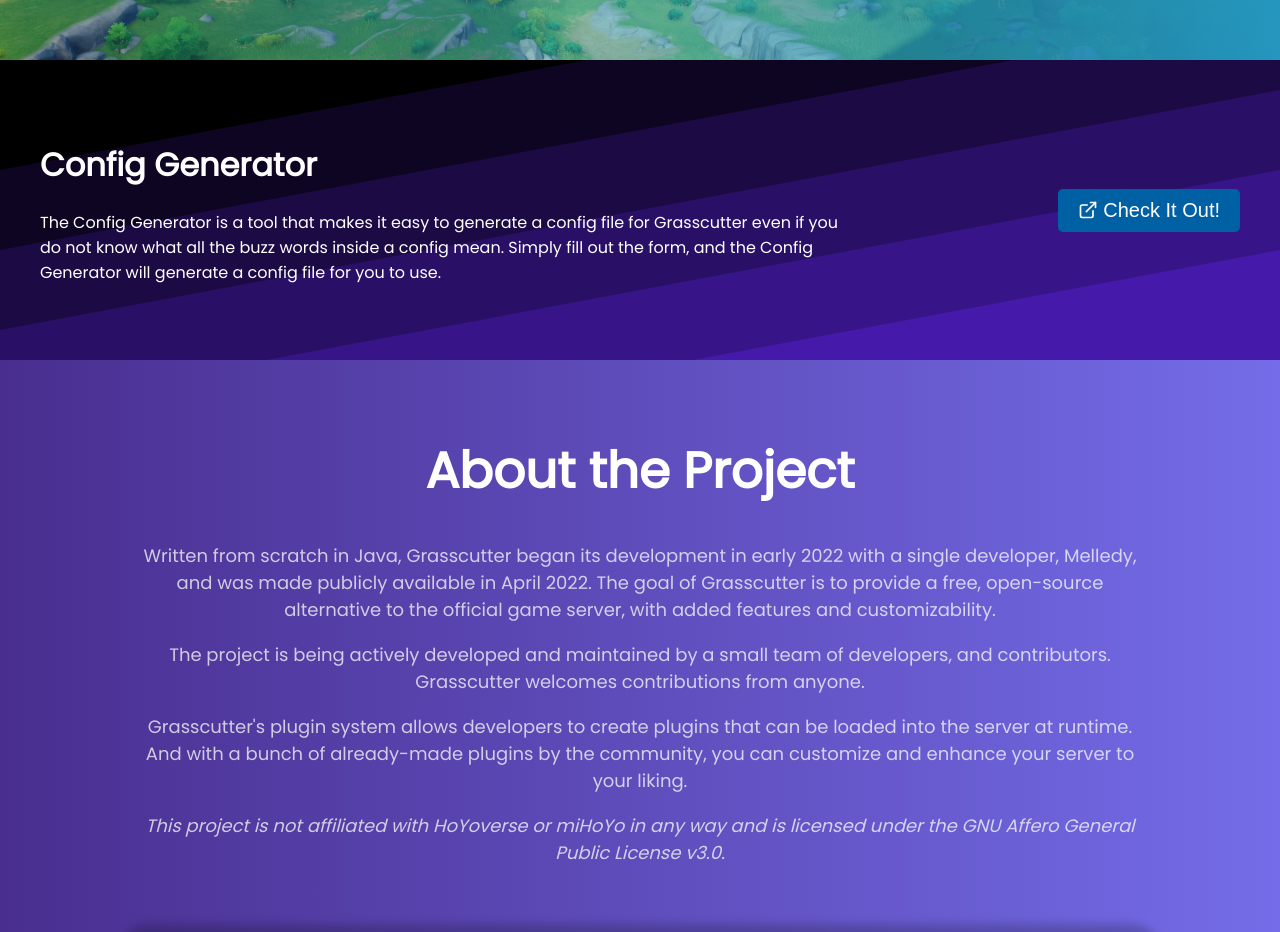
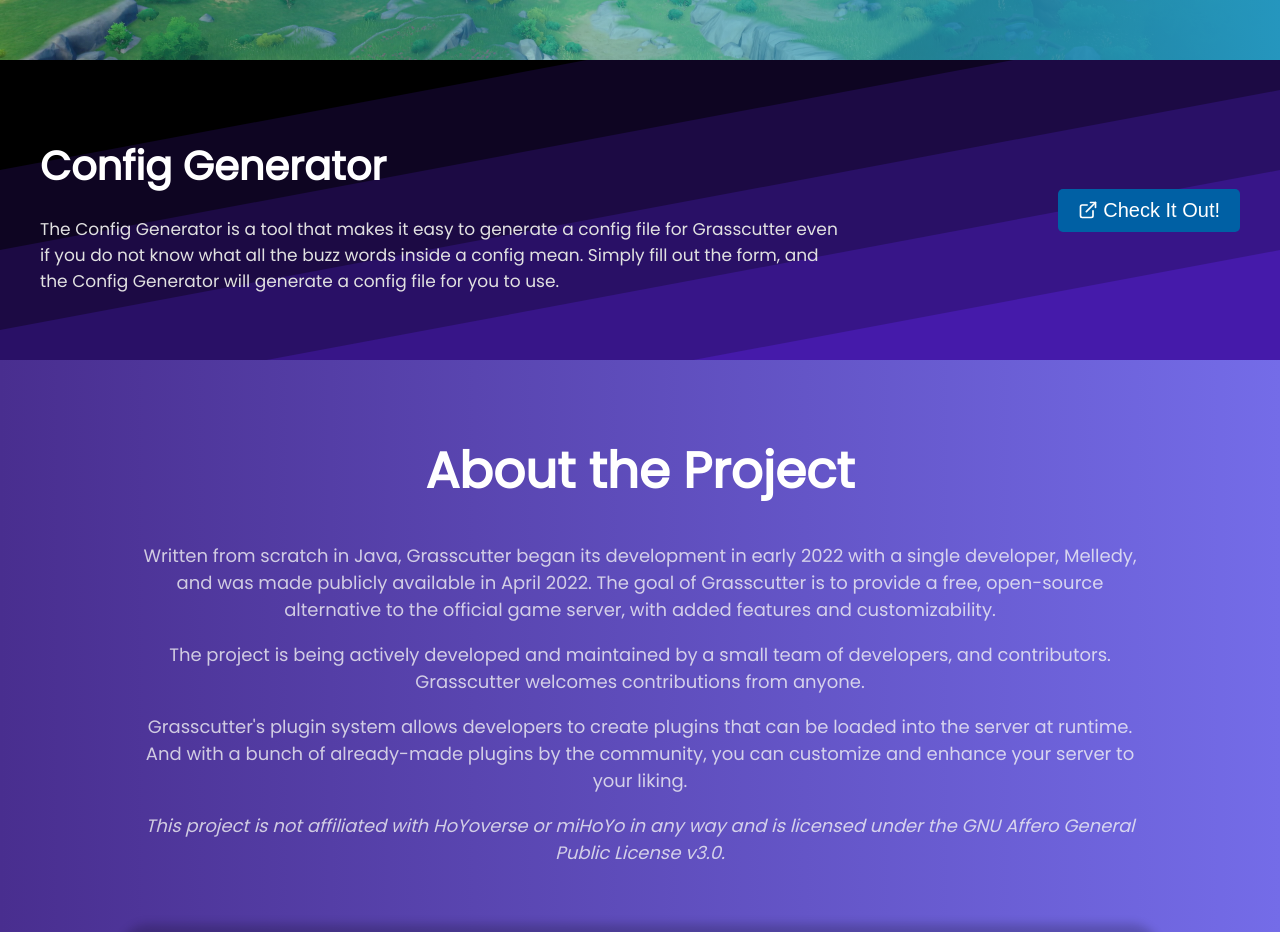
Before and after one commit to Grasscutters/Meadow, a React (Vite) app: page / in a window 1280 px wide. Shown: the part 1140-2072 px from the top of the page. Built offline with nearby package versions, Linux system fonts and the light colour scheme; no server answers.

Commit message:
Home style tweaks

```diff
--- a/src/css/pages/Home.css
+++ b/src/css/pages/Home.css
@@ -102,6 +102,18 @@
 
 .Home_ConfigGen_Container_Text {
     max-width: 800px;
+}
+
+.Home_ConfigGen_Container_Text h1 {
+    font-size: 40px;
+    font-weight: 600;
+    margin-bottom: 20px;
+}
+
+.Home_ConfigGen_Container_Text p {
+    font-size: 17px;
+    font-weight: 500;
+    color: #e1e1e1;
 }
 
 .Home_About {
@@ -269,7 +281,7 @@
     }
 
     .Home_ConfigGen {
-        height: 400px;
+        height: 500px;
     }
 
     .Home_ConfigGen_Container {
```
